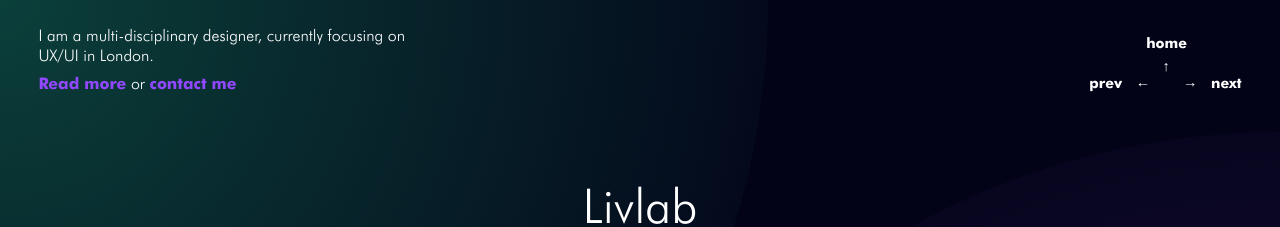
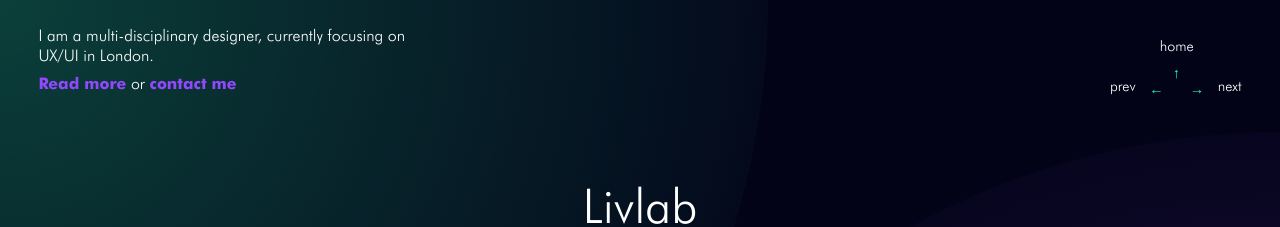
Before and after one commit to audreymgr/audreymgr.github.io, a Jekyll site: the page built from _posts/2018-03-11-holon.html, in a window 1280 px wide. Shown: the top 227 px of the page. Built offline with Jekyll 4.4.1, drawn with Linux system fonts in a browser that asks for light colours.

Commit message:
nav fine-tuning

```diff
--- a/css/audddrey.css
+++ b/css/audddrey.css
@@ -146,12 +146,10 @@
 }
 
 #controls a {
-  font-family: FuturaBT-Heavy, sans-serif;
-  font-weight: 300;
   display: block;
   color: #FFFFFF;
   position: relative;
-  line-height: 0.8rem;
+  line-height: 1.2rem;
   font-size: 0.9rem;
 }
 
@@ -166,6 +164,7 @@
   bottom: 0;
   content: "\2190";
   line-height: 1rem;
+  color: #24FFA6;
 }
 
 #controls .home {
@@ -179,6 +178,7 @@
   bottom: 1rem;
   content: "\2191";
   line-height: 1rem;
+  color: #24FFA6;
 }
 
 #controls .next {
@@ -192,6 +192,7 @@
   bottom: 0;
   content: "\2192";
   line-height: 1rem;
+  color: #24FFA6;
 }
 
 @media (min-width: 768px) {
```
